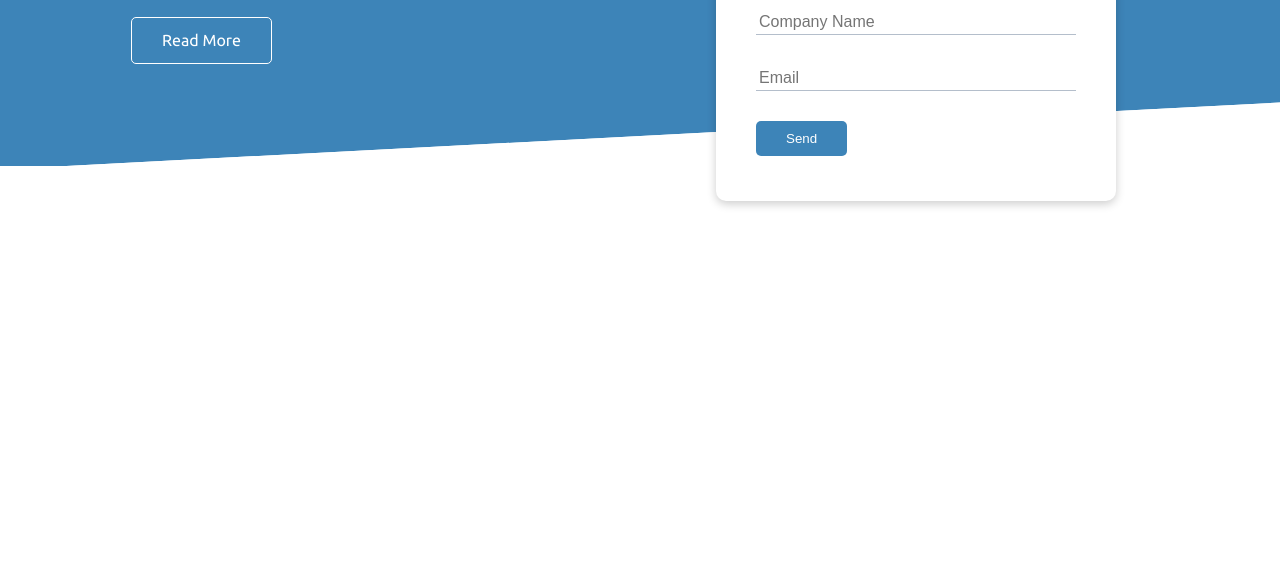
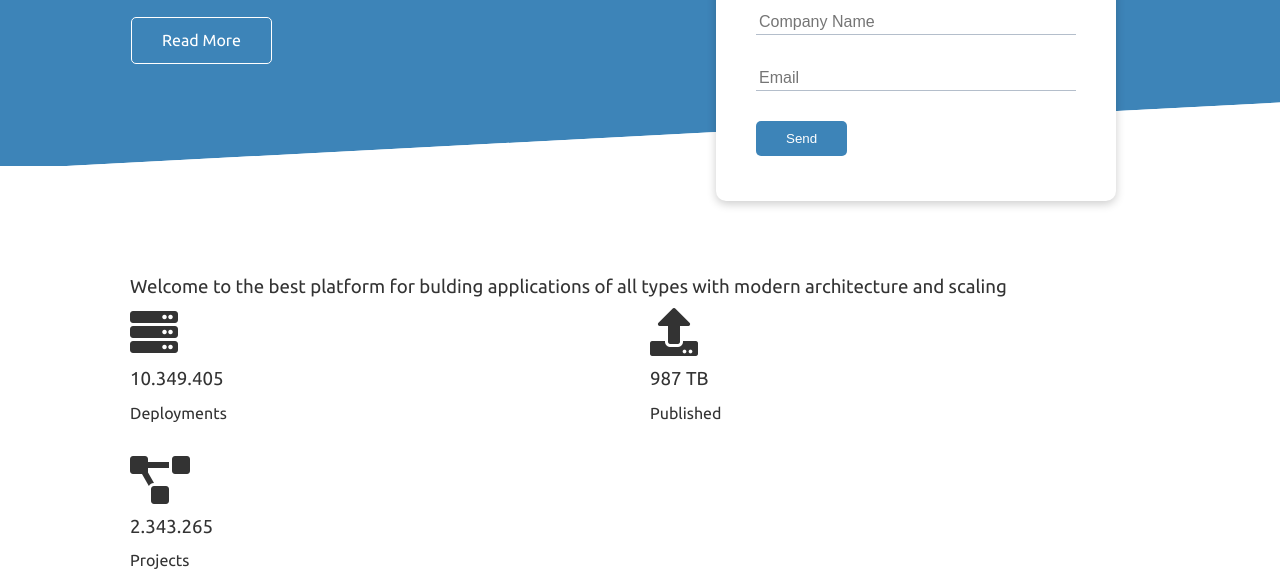
Before and after one commit to RobsonVinicius/skypiea-cloud-hosting, a plain HTML site: page index.html in a window 1280 px wide. Shown: the part 304-888 px from the top of the page. Before the commit the page ends 800 px from the top, so only its background shows below. Drawn offline with Linux system fonts and the light colour scheme.

Commit message:
stats section

```diff
--- a/index.html
+++ b/index.html
@@ -49,7 +49,33 @@
         </form>
       </div>
     </div>
+  </section>
+  <!-- Stats -->
+  <section class="stats">
+    <div class="container">
+      <h3 class="stats-heading text-center my-1">
+        Welcome to the best platform for bulding applications of all types with modern architecture and scaling
+      </h3>
+      <div class="grid grid-3 text-center my-4">
+        <div>
+          <i class="fas fa-server fa-3x"></i>
+          <h3>10.349.405</h3>
+          <p class="text-secondary">Deployments</p>
+        </div>
+        <div>
+          <i class="fas fa-upload fa-3x"></i>
+          <h3>987 TB</h3>
+          <p class="text-secondary">Published</p>
+        </div>
+        <div>
+          <i class="fas fa-project-diagram fa-3x"></i>
+          <h3>2.343.265</h3>
+          <p class="text-secondary">Projects</p>
+        </div>
+      </div>
+    </div>
+  </section>
 
-  </section>
+
 </body>
 </html>
--- a/style.css
+++ b/style.css
@@ -130,6 +130,11 @@ img {
   -ms-transform: skewY(-3deg);
 }
 
+/* stats */
+.stats {
+  padding-top: 100px;
+}
+
 /* Utilities */
 .container {
   max-width: 1100px;
```
